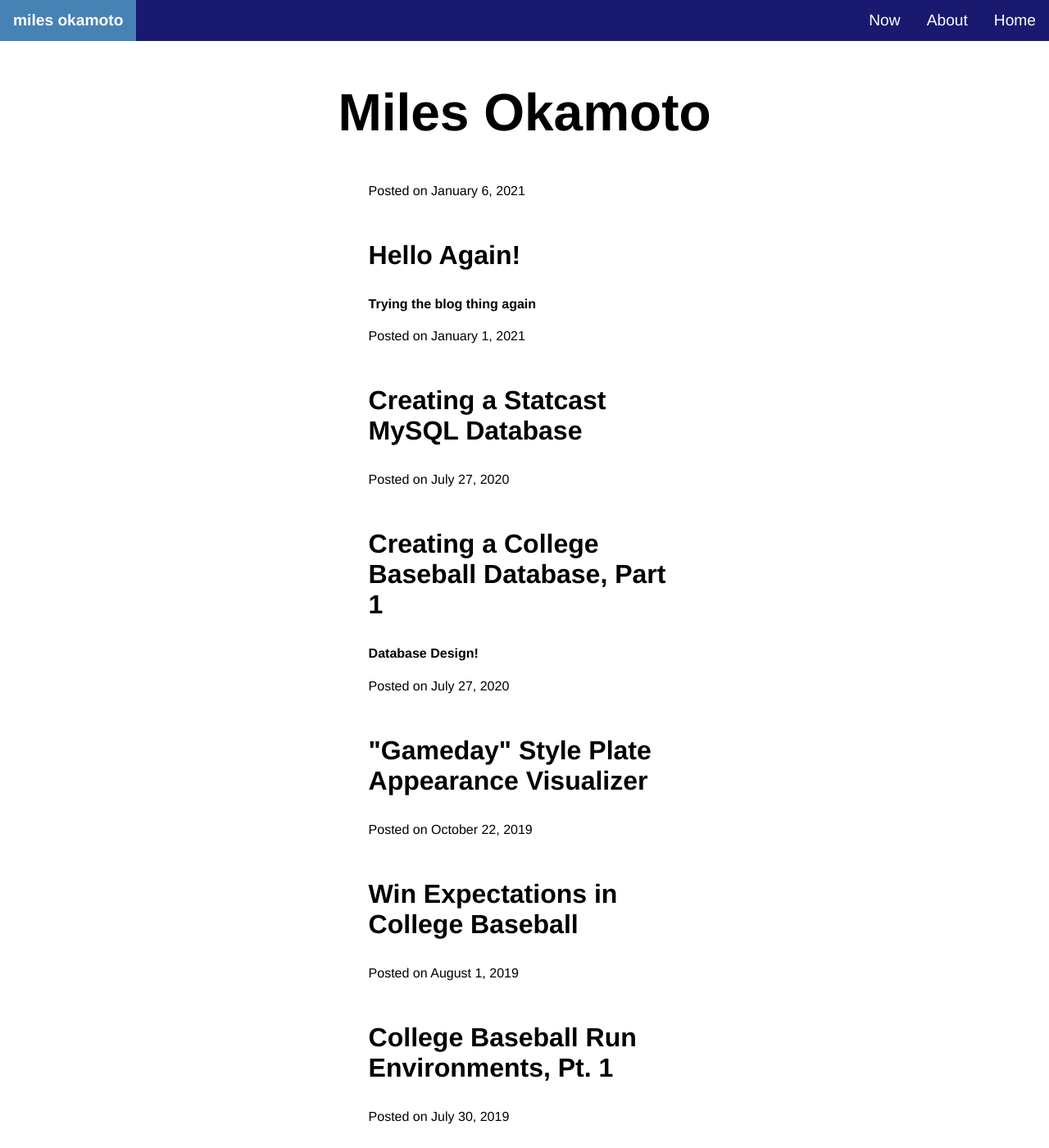
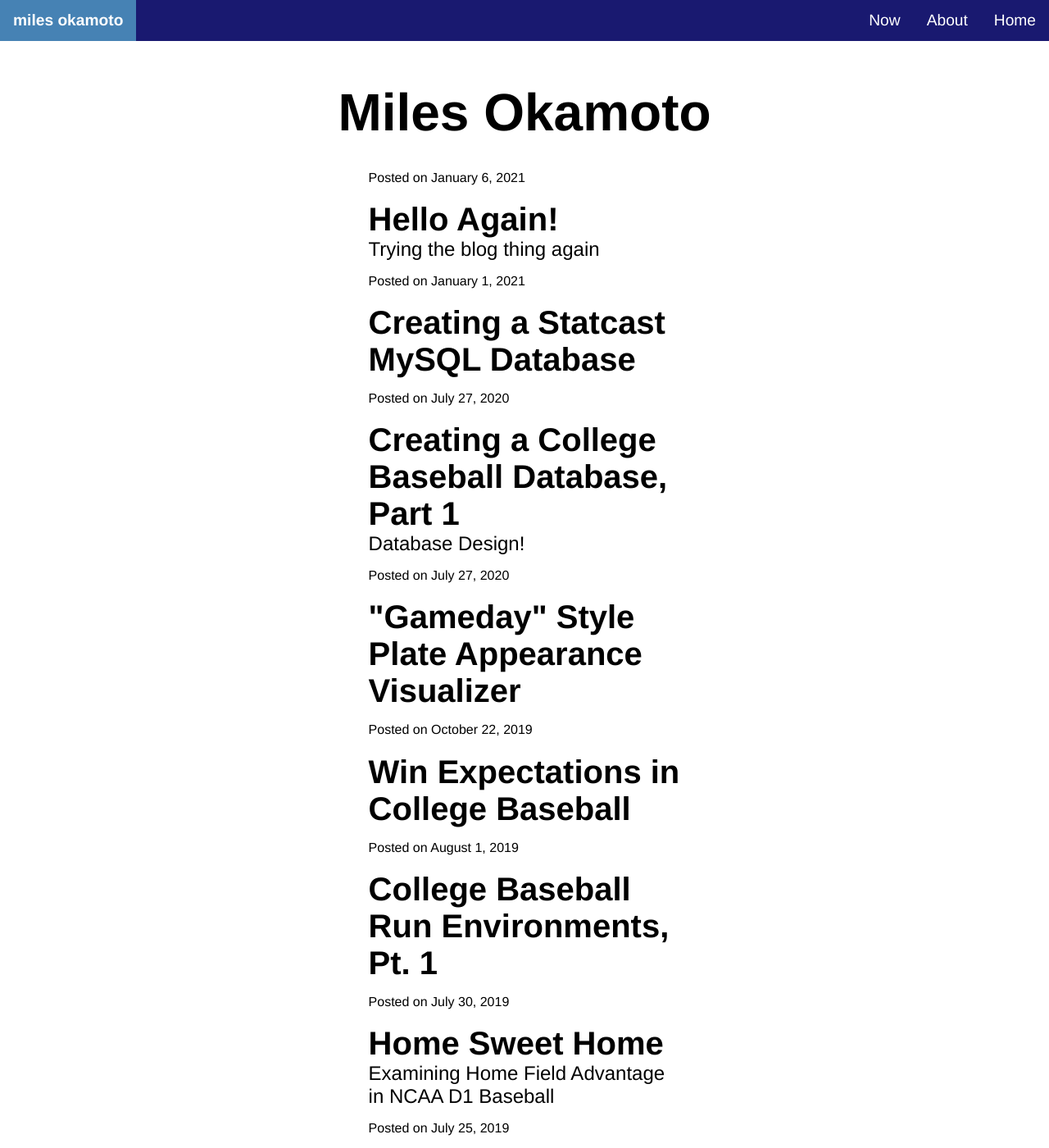
Before and after one commit to milesok/milesok.github.io, a Jekyll site: the page built from index.md, in a window 1280 px wide and 1400 px high. Shown: the whole window at 82% size. Built offline with Jekyll 4.4.1, drawn with Linux system fonts in a browser that asks for light colours; some web fonts are replaced.

Commit message:
Update main.scss
messing with font weights

```diff
--- a/_sass/main.scss
+++ b/_sass/main.scss
@@ -11,14 +11,22 @@ body {
 h1 {
   font: 700 400% $font-stack;
   color: $primary-color;
+  margin:0px;
 }
 h2 {
   font: 500 300% $font-stack;
   color: $primary-color;
+  margin:0px;
 }
 h3 {
-  font: 300 200% $font-stack;
+  font: 200 250% $font-stack;
   color: $primary-color;
+  margin:0px;
+}
+h4 {
+  font: 100 150% $font-stack;
+  color: $primary-color;
+  margin:0px;
 }
 nav {
   ul {
```
